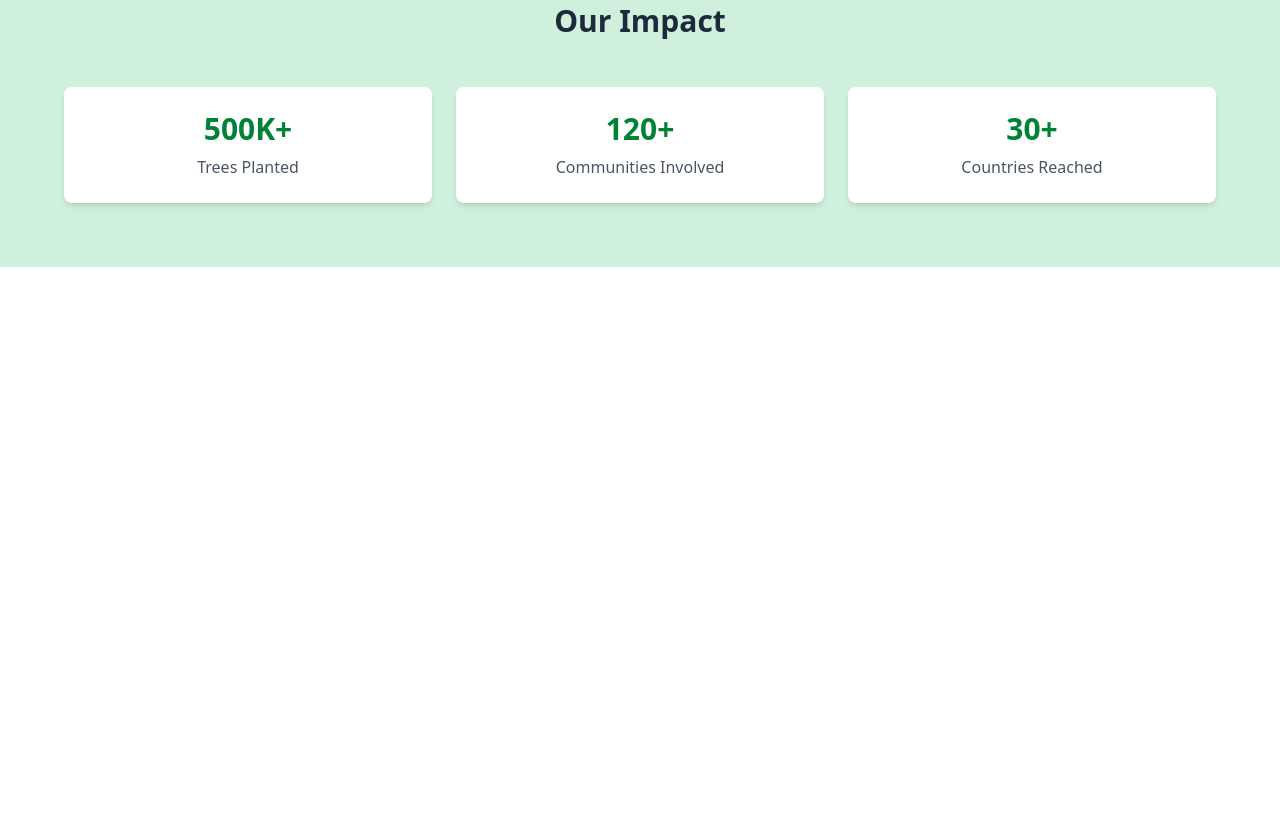
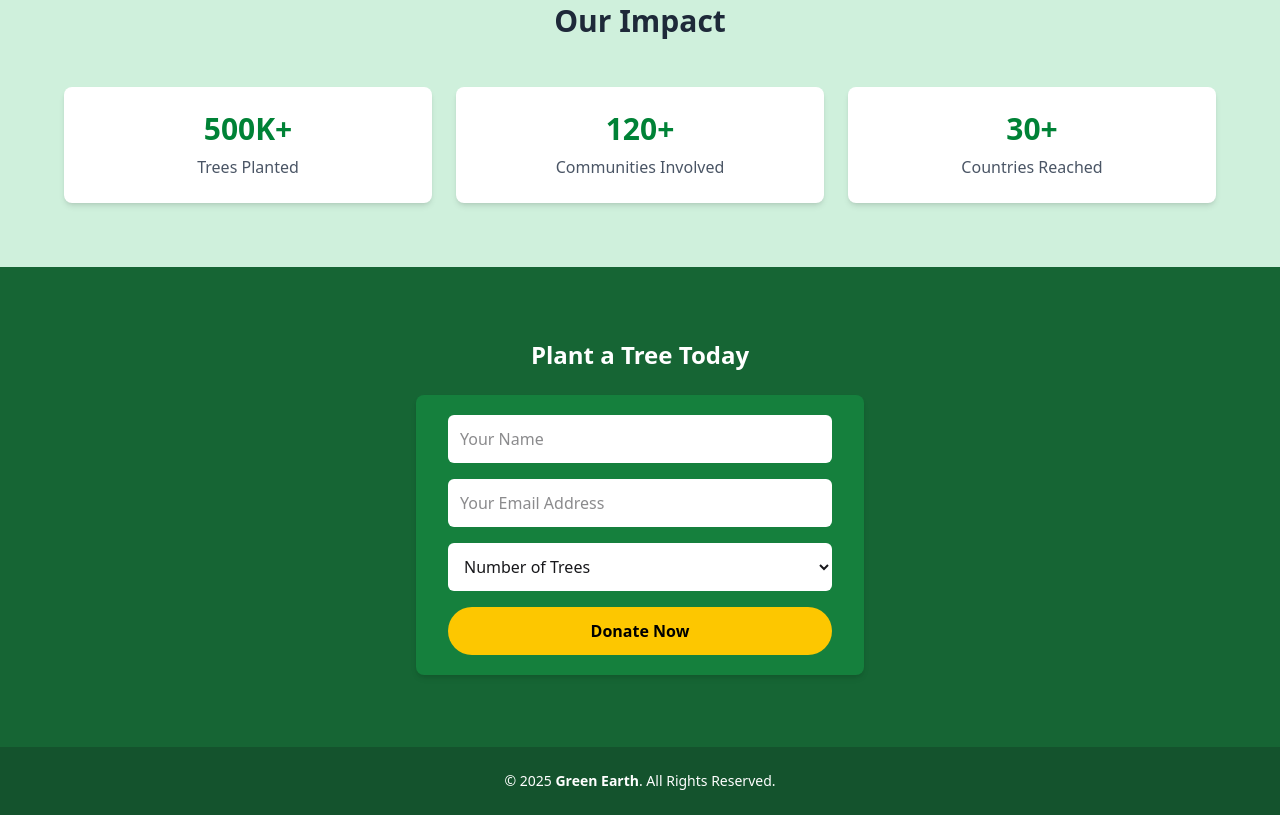
Before and after one commit to SiratimMChy/GreenEarth, a plain HTML site: page index.html in a window 1280 px wide. Shown: the part 1358-2173 px from the top of the page. Before the commit the page ends 1625 px from the top, so only its background shows below. Drawn offline with nearby package versions, Linux system fonts and the light colour scheme.

Commit message:
third commit

```diff
--- a/index.html
+++ b/index.html
@@ -86,8 +86,8 @@
         <div class="grid grid-cols-1 gap-6 lg:grid-cols-12 shop-container">
 
             <!-- Sidebar: Categories -->
-            <aside class="order-2 p-4 bg-white rounded-lg shadow-sm categories lg:order-1 lg:col-span-2">
-                <h3 class="mb-3 font-semibold text-center lg:text-left">Categories</h3>
+            <aside class="order-2 p-4 rounded-lg categories lg:order-1 lg:col-span-2">
+                <h3 class="mb-3 font-bold text-center lg:text-left">Categories</h3>
                 <div id="categories"></div>
             </aside>
 
@@ -95,14 +95,13 @@
             <div class="order-1 products lg:order-2 lg:col-span-7">
                 <!-- Spinner -->
                 <div id="spinner" class="hidden py-10 text-center">
-                    <div class="w-12 h-12 mx-auto border-b-2 border-green-700 rounded-full animate-spin"></div>
+                    <div class="mx-auto border-b-4 border-green-700 rounded-full h-15 w-15 animate-spin"></div>
                     <p class="mt-2 text-gray-500">Loading plants...</p>
                 </div>
 
                 <div id="plants-container" class="grid grid-cols-2 gap-6 sm:grid-cols-3 md:grid-cols-4">
                 </div>
             </div>
-
             <!-- Cart Sidebar -->
             <aside class="order-3 p-4 bg-white rounded-lg shadow cart lg:col-span-3">
                 <h3 class="mb-3 font-semibold">Your Cart</h3>
@@ -184,7 +183,41 @@
             </div>
         </div>
     </section>
+    <section class="flex flex-col items-center justify-center min-h-[60vh] bg-[#166534]">
+        <h1 class="mb-6 text-2xl font-semibold text-center text-white">
+            Plant a Tree Today
+        </h1>
 
+        <!-- Form Card -->
+        <div class="w-full max-w-md p-8 bg-[#15803D] rounded-lg shadow-md py-5">
+            <form class="space-y-4">
+                <input type="text" placeholder="Your Name" required
+                    class="w-full p-3 bg-white border-none rounded-md focus:outline-none focus:ring-2 focus:ring-yellow-400" />
+
+                <input type="email" placeholder="Your Email Address" required
+                    class="w-full p-3 bg-white border-none rounded-md focus:outline-none focus:ring-2 focus:ring-yellow-400" />
+
+                <select required
+                    class="w-full p-3 bg-white border-none rounded-md focus:outline-none focus:ring-2 focus:ring-yellow-400">
+                    <option disabled selected>Number of Trees</option>
+                    <option>1 Tree - $5 </option>
+                    <option>5 Trees - 25$</option>
+                    <option>10 Trees - 50$</option>
+                </select>
+
+                <button type="submit"
+                    class="w-full py-3 font-semibold text-black bg-yellow-400 rounded-full hover:bg-yellow-500">
+                    Donate Now
+                </button>
+            </form>
+        </div>
+    </section>
+
+    <footer class="bg-[#14532D] text-white py-6">
+        <div class="max-w-6xl mx-auto text-sm text-center">
+            © 2025 <span class="font-semibold">Green Earth</span>. All Rights Reserved.
+        </div>
+    </footer>
 
     <script src="index.js"></script>
 </body>
```
